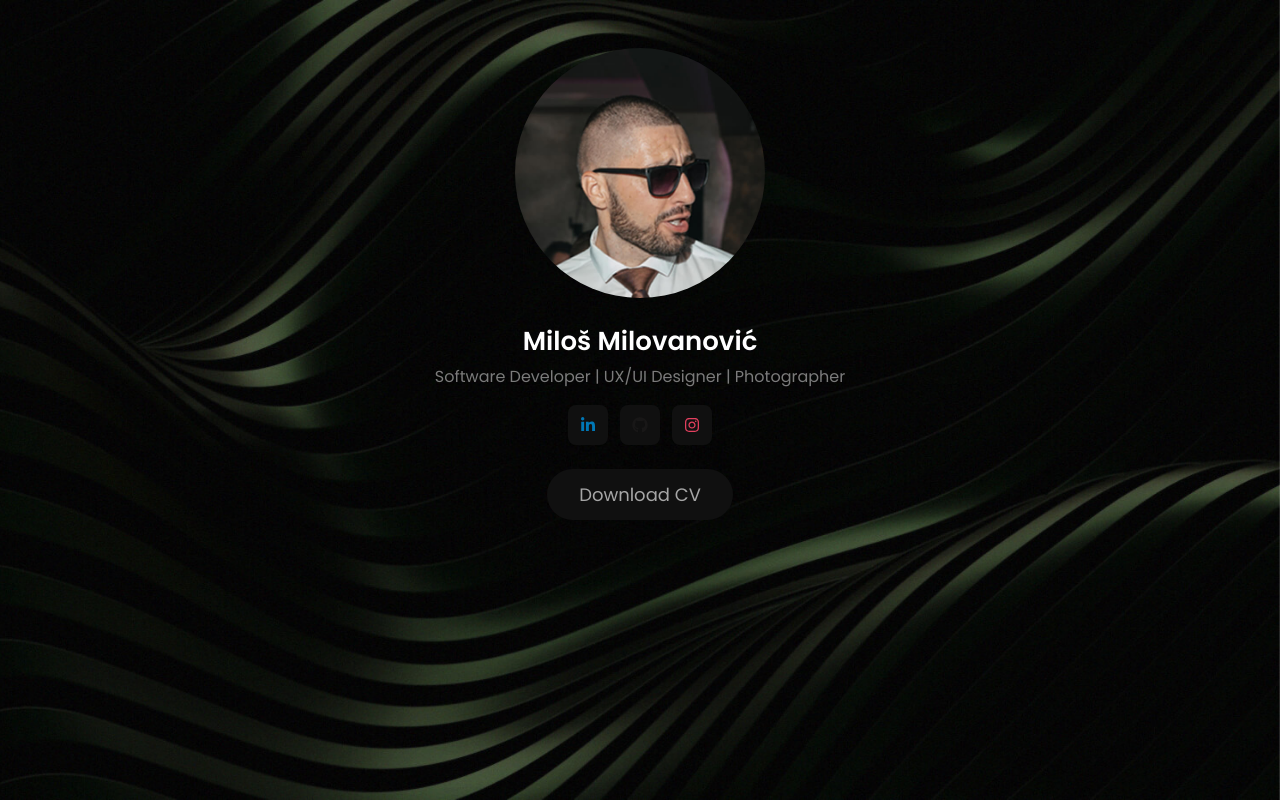
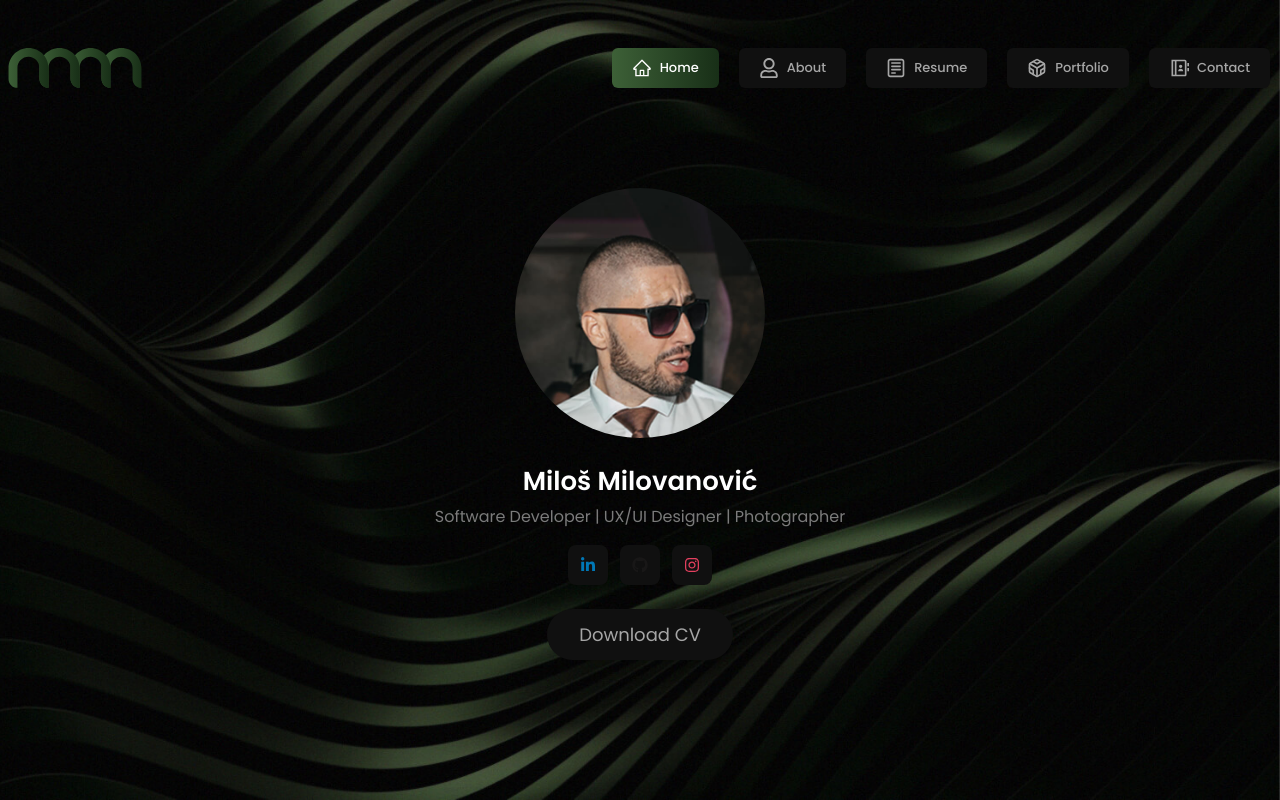
Before and after one commit to MMilos6/portfolio, a Next.js app: page / in a window 1280 px wide. Built offline with nearby package versions, Linux system fonts and the light colour scheme.

Commit message:
fix: header navigation data import fix

```diff
--- a/components/header/Header.jsx
+++ b/components/header/Header.jsx
@@ -2,6 +2,7 @@
 import Link from "next/link";
 import Image from "next/image";
 import { useState } from "react";
+import headerNav from "@/data/headerNav";
 import { usePathname } from "next/navigation";
 import { AiOutlineMenu, AiOutlineClose } from "react-icons/ai";
 
@@ -14,7 +15,6 @@ const isActiveLink = (menuPath, routePath) => {
 const Header = () => {
     const [menuOpen, setMenuOpen] = useState(false);
     const pathname = usePathname();
-return null;
     return (
         <div className="z-50 ">
             <div className="container">
@@ -63,7 +63,7 @@ return null;
                                 : "flex my-12 "
                                 }`}
                         >
-                            {headerMenu.map(({ id, routePath, icon, name }) => (
+                            {headerNav.map(({ id, routePath, icon, name }) => (
                                 <li key={id} className="mb-1">
                                     <Link
                                         className={`${isActiveLink(routePath, pathname)
--- /dev/null
+++ b/data/headerNav.js
@@ -0,0 +1,38 @@
+import { CgNotes } from "react-icons/cg";
+import { FaRegUser } from "react-icons/fa";
+import { AiOutlineHome } from "react-icons/ai";
+import { FiCodesandbox } from "react-icons/fi";
+import { RiContactsBookLine } from "react-icons/ri";
+
+module.exports = [
+    {
+        id: "1",
+        name: "Home",
+        routePath: "/",
+        icon: <AiOutlineHome />,
+    },
+    {
+        id: "2",
+        name: "About",
+        routePath: "/about",
+        icon: <FaRegUser />,
+    },
+    {
+        id: "3",
+        name: "Resume",
+        routePath: "/resume",
+        icon: <CgNotes />,
+    },
+    {
+        id: "4",
+        name: "Portfolio",
+        routePath: "/portfolio",
+        icon: <FiCodesandbox />,
+    },
+    {
+        id: "5",
+        name: "Contact",
+        routePath: "/contact",
+        icon: <RiContactsBookLine />,
+    },
+];
```
